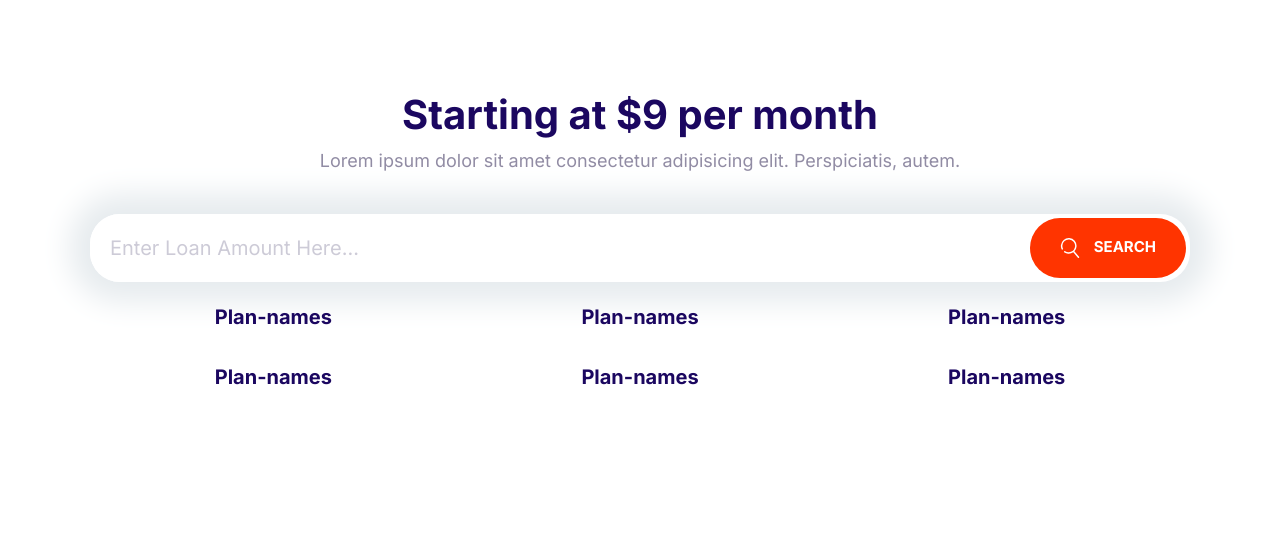
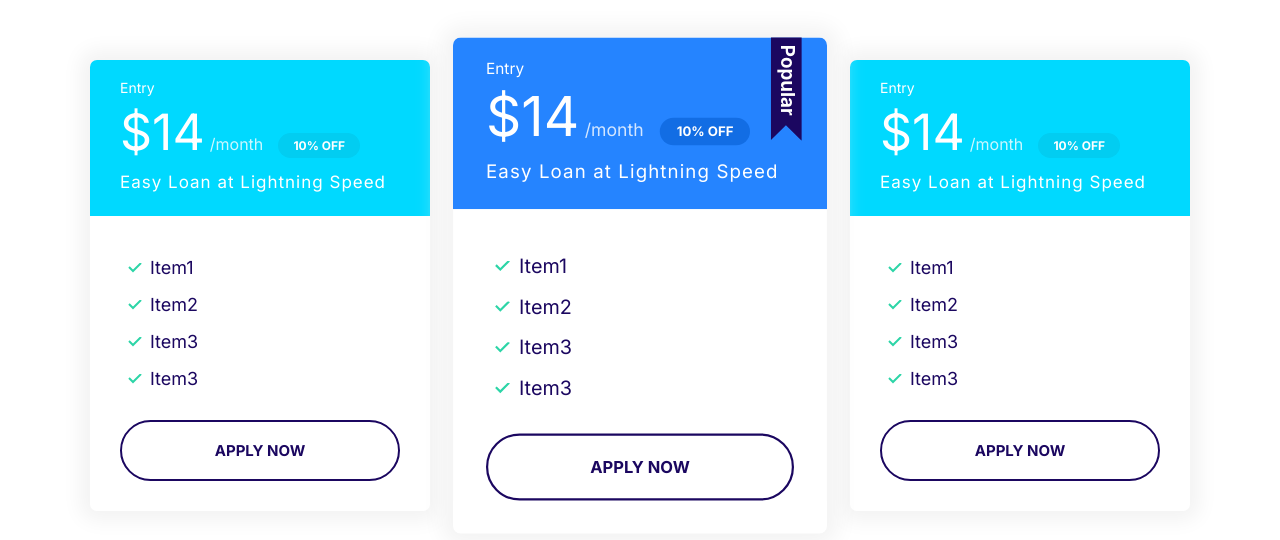
Before and after one commit to MingCong014/SGML, a plain HTML site: page index.html in a window 1280 px wide. Drawn offline with Linux system fonts and the light colour scheme.

Commit message:
Plans block component

```diff
--- a/CSS/styles.css
+++ b/CSS/styles.css
@@ -362,8 +362,17 @@ This is entirely a new class. In BEM, use a single hyphen to separate multiple w
   color: #fff;
 }
 
+.card--primary .badge--primary {
+  background: #126de4;
+}
+
 .card--secondary .badge--secondary {
   background: #02cdf1;
+}
+
+/* Plans */
+.plan {
+  transition: transform 0.2s ease-out;
 }
 
 .plan__name {
@@ -396,6 +405,10 @@ This is entirely a new class. In BEM, use a single hyphen to separate multiple w
   margin-bottom: 2rem;
 }
 
+.plan--popular {
+  transform: scale(1.1);
+}
+
 .plan--popular .card__header {
   position: relative;
 }
@@ -407,8 +420,15 @@ This is entirely a new class. In BEM, use a single hyphen to separate multiple w
   display: inline-block; /* This is an inline element, so need to set to inline-block for width to work */
   position: absolute; /* This means we should make the parent or the container (card__header),
                          a relatively positioned element */
-  top: -2px;
+  top: -6px;
   right: 5%;
+}
+
+.plan:hover {
+  transform: scale(1.05);
+}
+.plan--popular:hover {
+  transform: scale(1.15);
 }
 
 @media screen and (min-width: 1024px) {
@@ -766,23 +786,36 @@ This is entirely a new class. In BEM, use a single hyphen to separate multiple w
 .block-domain .input-group {
   box-shadow: 0 0 30px 20px #e6ebee;
   border: 0;
-  margin-top: 4rem;
+  margin: 4rem auto;
+  max-width: 670px;
 }
 
-.blcok-domain__prices {
+.block-domain__prices {
   display: grid;
   grid-template-columns: repeat(3, 1fr);
   grid-template-rows: repeat(2, 6rem); /* 6rem gives height to each row */
   font-size: 2rem;
   font-weight: 600;
   justify-items: center;
+  max-width: 700px;
+  margin: 0 auto;
 }
 
 @media screen and (min-width: 768px) {
   /* In plain enlgish: We are writing media query for screens wider than 768px */
-  .blcok-domain__prices {
-    grid-template-columns: repeat(auto-fit, minmax(100px));
+  .block-domain__prices {
+    grid-template-columns: repeat(auto-fit, minmax(10rem, 1fr));
   }
+}
+
+/* Plans Block */
+.block-plans .grid {
+  gap: 8rem 4rem;
+}
+
+.block-plans .card {
+  max-width: 500px;
+  margin: 0 auto;
 }
 
 /* Responsive Full-cover background image */
--- a/index.html
+++ b/index.html
@@ -23,35 +23,80 @@
     <link rel="stylesheet" href="css/styles.css" />
   </head>
   <body>
-    <section class="block container block-domain">
-      <header class="block__header">
-        <h2>Starting at $9 per month</h2>
-        <p>
-          Lorem ipsum dolor sit amet consectetur adipisicing elit. Perspiciatis,
-          autem.
-        </p>
-      </header>
-      <div class="input-group">
-        <input
-          type="text"
-          class="input"
-          placeholder="Enter Loan Amount Here..."
-        />
-        <button class="btn btn--accent">
-          <svg class="icon icon--white">
-            <use xlink:href="images/sprite.svg#search"></use>
-          </svg>
-          Search
-        </button>
+    <section class="block container block-plans">
+      <div class="grid grid--1x3">
+        <div class="plan">
+          <div class="card card--secondary">
+            <header class="card__header">
+              <h3 class="plan__name">Entry</h3>
+              <span class="plan__price">$14</span>
+              <span class="plan__billing-cycle">/month</span>
+              <span class="badge badge--secondary badge--small">10% OFF</span>
+              <span class="plan__description">
+                Easy Loan at Lightning Speed
+              </span>
+            </header>
+            <div class="card__body">
+              <ul class="list list--tick">
+                <li class="list__item">Item1</li>
+                <li class="list__item">Item2</li>
+                <li class="list__item">Item3</li>
+                <li class="list__item">Item3</li>
+              </ul>
+              <button class="btn btn--outline btn--block">Apply Now</button>
+            </div>
+          </div>
+        </div>
+        <!-- End of first card -->
+
+        <div class="plan plan--popular">
+          <div class="card card--primary">
+            <header class="card__header">
+              <h3 class="plan__name">Entry</h3>
+              <span class="plan__price">$14</span>
+              <span class="plan__billing-cycle">/month</span>
+              <span class="badge badge--primary badge--small">10% OFF</span>
+              <span class="plan__description">
+                Easy Loan at Lightning Speed
+              </span>
+            </header>
+            <div class="card__body">
+              <ul class="list list--tick">
+                <li class="list__item">Item1</li>
+                <li class="list__item">Item2</li>
+                <li class="list__item">Item3</li>
+                <li class="list__item">Item3</li>
+              </ul>
+              <button class="btn btn--outline btn--block">Apply Now</button>
+            </div>
+          </div>
+        </div>
+        <!-- End of second card -->
+
+        <div class="plan">
+          <div class="card card--secondary">
+            <header class="card__header">
+              <h3 class="plan__name">Entry</h3>
+              <span class="plan__price">$14</span>
+              <span class="plan__billing-cycle">/month</span>
+              <span class="badge badge--secondary badge--small">10% OFF</span>
+              <span class="plan__description">
+                Easy Loan at Lightning Speed
+              </span>
+            </header>
+            <div class="card__body">
+              <ul class="list list--tick">
+                <li class="list__item">Item1</li>
+                <li class="list__item">Item2</li>
+                <li class="list__item">Item3</li>
+                <li class="list__item">Item3</li>
+              </ul>
+              <button class="btn btn--outline btn--block">Apply Now</button>
+            </div>
+          </div>
+        </div>
+        <!-- End of third card -->
       </div>
-      <ul class="list blcok-domain__prices">
-        <li>Plan-names</li>
-        <li>Plan-names</li>
-        <li>Plan-names</li>
-        <li>Plan-names</li>
-        <li>Plan-names</li>
-        <li>Plan-names</li>
-      </ul>
     </section>
     <script src="js/main.js"></script>
   </body>
```
Also changed, not shown: components/domain.html (added, +27 -0 lines), components/plan.html (+0 -2 lines), components/plansBlock.html (added, +69 -0 lines).
